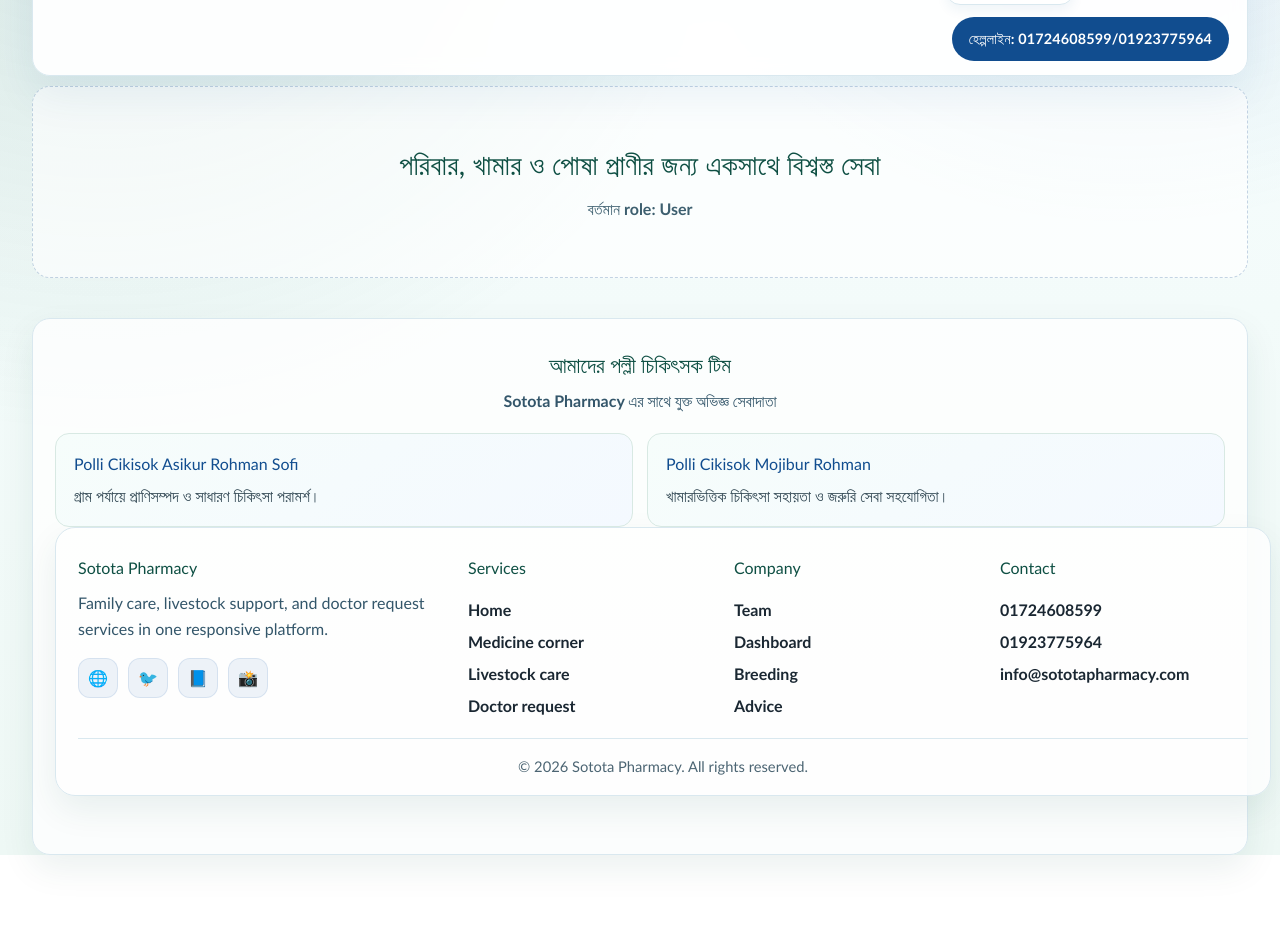
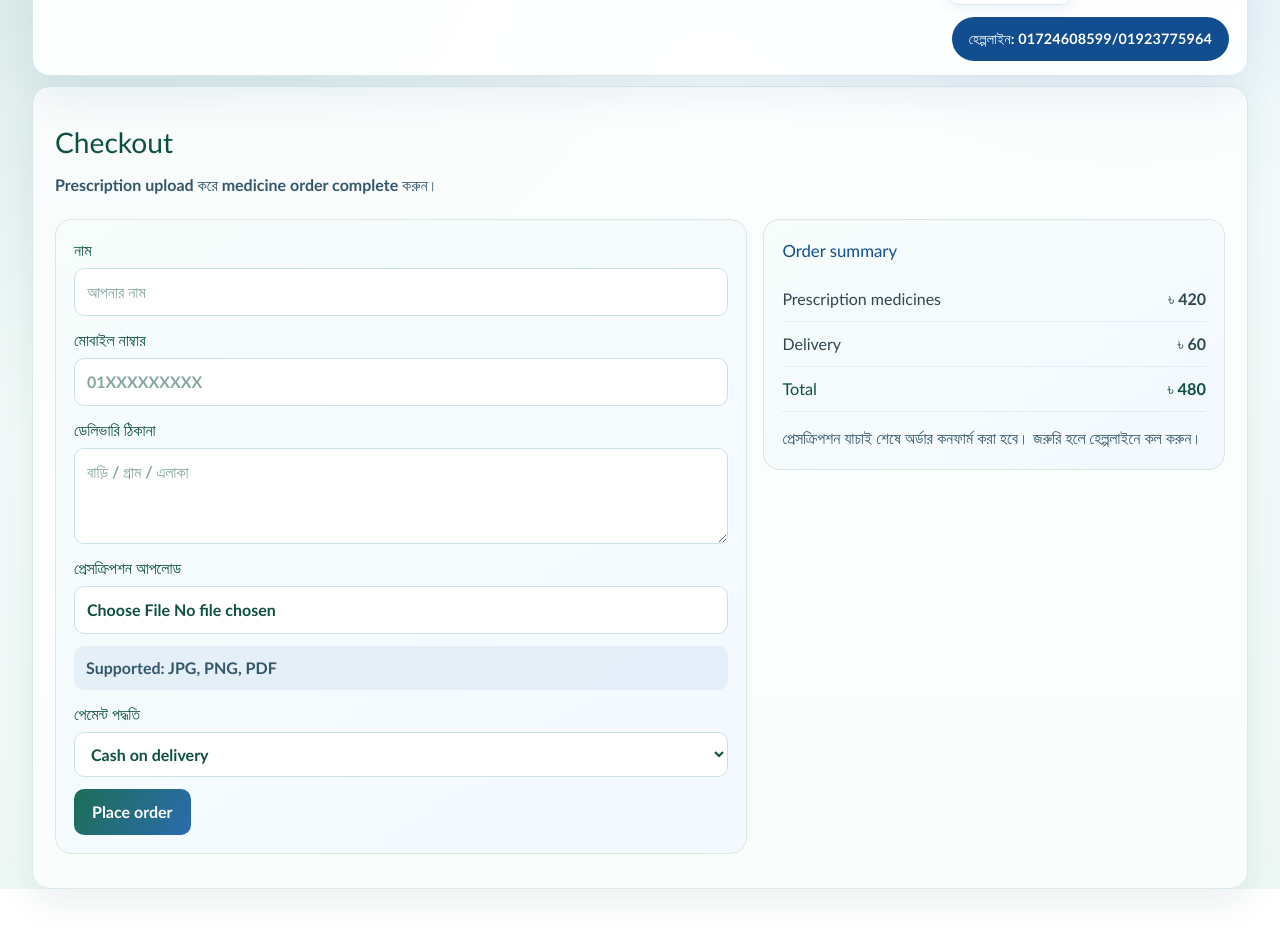
Before and after one commit to deluwarhoisn/my-Pharmacy, a React (Vite) app: page /checkout in a window 1280 px wide. Shown: the part 240-1174 px from the top of the page. Before the commit the page ends 1143 px from the top, so only its background shows below. Built offline with nearby package versions, Linux system fonts and the light colour scheme.

Commit message:
feat: add checkout functionality with prescription upload and dashboard statistics

```diff
--- a/src/App.css
+++ b/src/App.css
@@ -421,6 +421,129 @@
   font-weight: 500;
 }
 
+.checkout-cta {
+  display: flex;
+  align-items: center;
+  justify-content: space-between;
+  gap: 16px;
+  margin-bottom: 22px;
+  padding: 18px 20px;
+  border-radius: 16px;
+  border: 1px solid rgba(17, 77, 143, 0.12);
+  background: linear-gradient(145deg, rgba(29, 109, 86, 0.1), rgba(43, 108, 176, 0.08));
+}
+
+.checkout-cta strong {
+  display: block;
+  color: var(--green-900);
+  font-size: 1rem;
+}
+
+.checkout-cta p {
+  margin: 6px 0 0;
+  color: #33566a;
+  font-weight: 500;
+}
+
+.checkout-link {
+  display: inline-flex;
+  align-items: center;
+  justify-content: center;
+  padding: 12px 16px;
+  border-radius: 999px;
+  background: linear-gradient(120deg, var(--green-700), var(--blue-700));
+  color: var(--white);
+  text-decoration: none;
+  font-weight: 800;
+  text-align: center;
+  white-space: nowrap;
+}
+
+.checkout-layout {
+  display: grid;
+  grid-template-columns: minmax(0, 1.2fr) minmax(280px, 0.8fr);
+  gap: 16px;
+  align-items: start;
+}
+
+.checkout-form,
+.checkout-summary {
+  border-radius: 16px;
+  border: 1px solid #d8e9e3;
+  background: linear-gradient(145deg, #f6fdfb, #f4f9ff);
+  padding: 18px;
+}
+
+.checkout-form {
+  display: grid;
+  gap: 12px;
+}
+
+.checkout-form label {
+  display: grid;
+  gap: 6px;
+  font-weight: 700;
+  color: var(--green-900);
+}
+
+.checkout-form input,
+.checkout-form textarea,
+.checkout-form select {
+  width: 100%;
+  border: 1px solid #cde0e8;
+  border-radius: 10px;
+  padding: 11px 12px;
+  font: inherit;
+  background: #fff;
+}
+
+.checkout-form button {
+  width: fit-content;
+  border: 0;
+  border-radius: 10px;
+  padding: 11px 18px;
+  color: var(--white);
+  background: linear-gradient(120deg, var(--green-700), var(--blue-700));
+  font-family: inherit;
+  font-weight: 800;
+  cursor: pointer;
+}
+
+.upload-note {
+  border-radius: 10px;
+  padding: 10px 12px;
+  background: rgba(43, 108, 176, 0.08);
+  color: #33566a;
+  font-weight: 600;
+}
+
+.checkout-summary h2 {
+  margin: 0 0 14px;
+  color: var(--blue-900);
+  font-size: 1.05rem;
+}
+
+.summary-row {
+  display: flex;
+  justify-content: space-between;
+  gap: 12px;
+  padding: 10px 0;
+  border-bottom: 1px solid rgba(17, 77, 143, 0.08);
+  color: #304652;
+}
+
+.summary-row.total {
+  color: var(--green-900);
+  font-size: 1.02rem;
+}
+
+.checkout-summary p {
+  margin: 14px 0 0;
+  color: #33566a;
+  font-weight: 500;
+  line-height: 1.55;
+}
+
 .stats-grid {
   margin-bottom: 14px;
   grid-template-columns: repeat(auto-fit, minmax(180px, 1fr));
@@ -643,6 +766,19 @@
     grid-template-columns: 1fr;
   }
 
+  .checkout-cta,
+  .checkout-layout {
+    grid-template-columns: 1fr;
+  }
+
+  .checkout-cta {
+    display: grid;
+  }
+
+  .checkout-link {
+    width: 100%;
+  }
+
   .site-footer-grid {
     grid-template-columns: repeat(2, minmax(0, 1fr));
   }
@@ -722,6 +858,10 @@
     grid-template-columns: 1fr;
   }
 
+  .checkout-cta {
+    padding: 16px;
+  }
+
   .site-footer-bottom {
     margin-top: 16px;
     padding-top: 14px;
--- a/src/App.jsx
+++ b/src/App.jsx
@@ -4,6 +4,7 @@
 import { NavLink, Navigate, Route, Routes } from 'react-router-dom'
 import HomePage from './pages/HomePage'
 import MedicinePage from './pages/MedicinePage'
+import CheckoutPage from './pages/CheckoutPage'
 import LivestockPage from './pages/LivestockPage'
 import LivestockAdvicePage from './pages/LivestockAdvicePage'
 import BreedingPage from './pages/BreedingPage'
@@ -136,6 +137,7 @@
         <Routes>
           <Route path="/" element={<HomePage />} />
           <Route path="/medicine" element={<MedicinePage />} />
+          <Route path="/checkout" element={<CheckoutPage />} />
           <Route path="/livestock" element={<LivestockPage />} />
           <Route path="/livestock-advice" element={<LivestockAdvicePage />} />
           <Route path="/breeding" element={<BreedingPage />} />
--- /dev/null
+++ b/src/pages/CheckoutPage.jsx
@@ -0,0 +1,80 @@
+import { useState } from 'react'
+
+function CheckoutPage() {
+  const [prescriptionFile, setPrescriptionFile] = useState(null)
+
+  return (
+    <section className="content-page checkout-page">
+      <h1>Checkout</h1>
+      <p>Prescription upload করে medicine order complete করুন।</p>
+
+      <div className="checkout-layout">
+        <form className="checkout-form" onSubmit={(event) => event.preventDefault()}>
+          <label>
+            নাম
+            <input type="text" placeholder="আপনার নাম" />
+          </label>
+
+          <label>
+            মোবাইল নাম্বার
+            <input type="tel" placeholder="01XXXXXXXXX" />
+          </label>
+
+          <label>
+            ডেলিভারি ঠিকানা
+            <textarea rows="3" placeholder="বাড়ি / গ্রাম / এলাকা" />
+          </label>
+
+          <label>
+            প্রেসক্রিপশন আপলোড
+            <input
+              type="file"
+              accept="image/*,.pdf"
+              onChange={(event) => setPrescriptionFile(event.target.files?.[0] ?? null)}
+            />
+          </label>
+
+          <div className="upload-note" aria-live="polite">
+            {prescriptionFile ? (
+              <span>Selected file: {prescriptionFile.name}</span>
+            ) : (
+              <span>Supported: JPG, PNG, PDF</span>
+            )}
+          </div>
+
+          <label>
+            পেমেন্ট পদ্ধতি
+            <select defaultValue="cod">
+              <option value="cod">Cash on delivery</option>
+              <option value="bkash">bKash / Nagad</option>
+              <option value="card">Card</option>
+            </select>
+          </label>
+
+          <button type="submit">Place order</button>
+        </form>
+
+        <aside className="checkout-summary" aria-label="Order summary">
+          <h2>Order summary</h2>
+          <div className="summary-row">
+            <span>Prescription medicines</span>
+            <strong>৳ 420</strong>
+          </div>
+          <div className="summary-row">
+            <span>Delivery</span>
+            <strong>৳ 60</strong>
+          </div>
+          <div className="summary-row total">
+            <span>Total</span>
+            <strong>৳ 480</strong>
+          </div>
+          <p>
+            প্রেসক্রিপশন যাচাই শেষে অর্ডার কনফার্ম করা হবে। জরুরি হলে হেল্পলাইনে কল করুন।
+          </p>
+        </aside>
+      </div>
+    </section>
+  )
+}
+
+export default CheckoutPage
--- /dev/null
+++ b/src/pages/DashboardPage.tsx
@@ -0,0 +1,49 @@
+import { ROLE_LABELS } from '../roleAccess'
+import { useRole } from '../roleContext'
+
+function DashboardPage() {
+  const { role } = useRole()
+
+  return (
+    <section className="content-page">
+      <h1>ড্যাশবোর্ড</h1>
+      <p>Sotota Pharmacy সেবার সারসংক্ষেপ</p>
+      <div className="role-banner inline">
+        <span className="role-badge">{ROLE_LABELS[role]}</span>
+        <span>Dashboard access granted</span>
+      </div>
+
+      <div className="stats-grid">
+        <article className="stat-card">
+          <h3>আজকের কল.</h3>
+          <strong>42</strong>
+        </article>
+        <article className="stat-card">
+          <h3>হোম ভিজিট রিকোয়েস্ট.</h3>
+          <strong>17</strong>
+        </article>
+        <article className="stat-card">
+          <h3>প্রাণিসম্পদ কেস</h3>
+          <strong>26</strong>
+        </article>
+        <article className="stat-card">
+          <h3>মেডিসিন অর্ডার</h3>
+          <strong>58</strong>
+        </article>
+      </div>
+
+      <div className="info-grid">
+        <article className="info-card">
+          <h3>Admin Queue</h3>
+          <p>Pending approvals, role management, and branch oversight</p>
+        </article>
+        <article className="info-card">
+          <h3>Doctor Queue</h3>
+          <p>Active cases, visit assignments, and follow-ups</p>
+        </article>
+      </div>
+    </section>
+  )
+}
+
+export default DashboardPage;
--- a/src/pages/MedicinePage.jsx
+++ b/src/pages/MedicinePage.jsx
@@ -1,8 +1,20 @@
+import { NavLink } from 'react-router-dom'
+
 function MedicinePage() {
   return (
     <section className="content-page">
       <h1>মেডিসিন কর্নার</h1>
       <p>মানুষের সাধারণ ঔষধ, সাপ্লিমেন্ট ও ফার্স্ট এইড সাপোর্ট।</p>
+
+      <div className="checkout-cta">
+        <div>
+          <strong>প্রেসক্রিপশন থাকলে সরাসরি checkout করুন</strong>
+          <p>ডাক্তারি প্রেসক্রিপশন আপলোড করে অর্ডার এগিয়ে নিন।</p>
+        </div>
+        <NavLink to="/checkout" className="checkout-link">
+          Checkout with prescription upload
+        </NavLink>
+      </div>
 
       <div className="info-grid">
         <article className="info-card">
```
